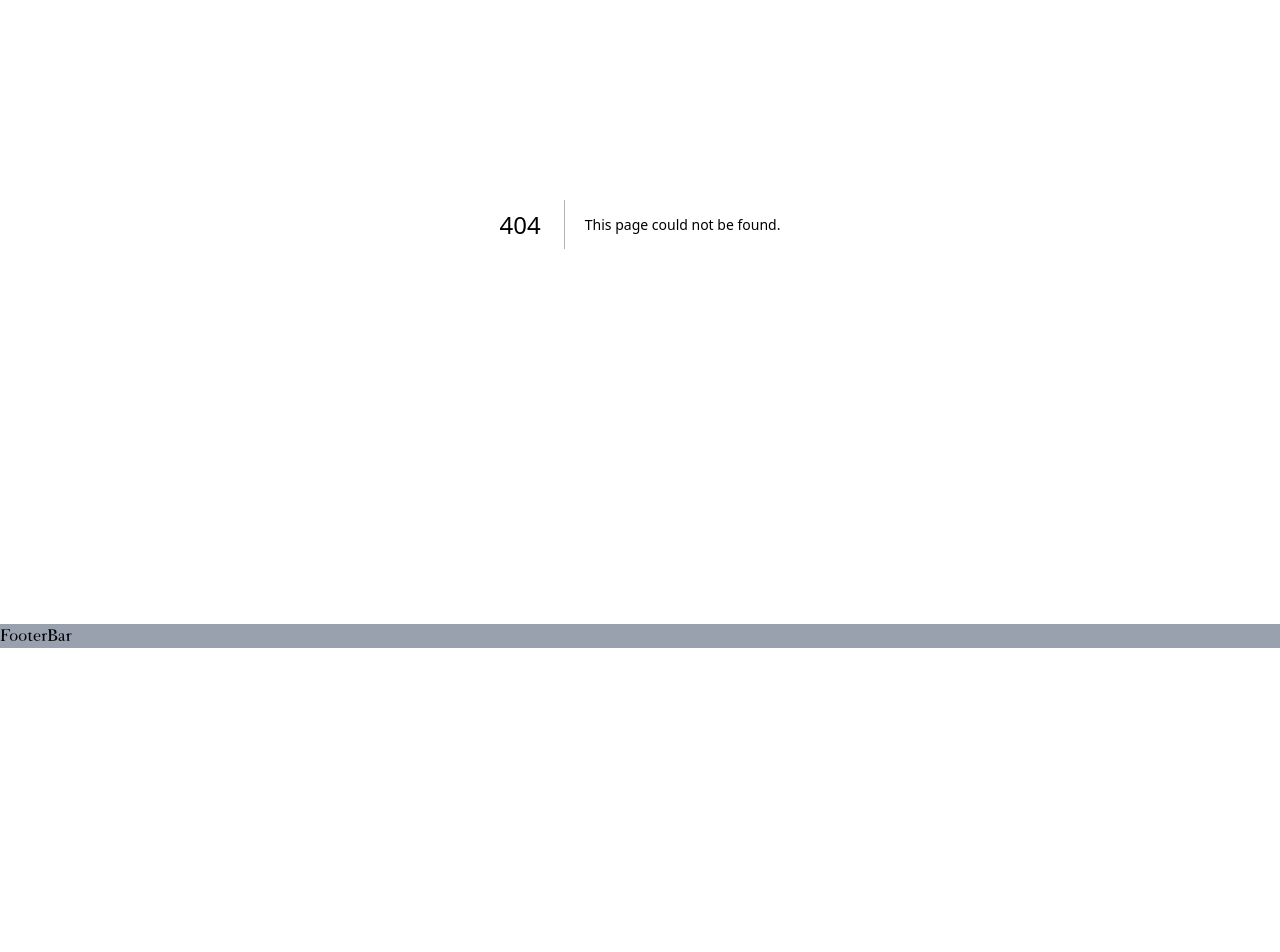
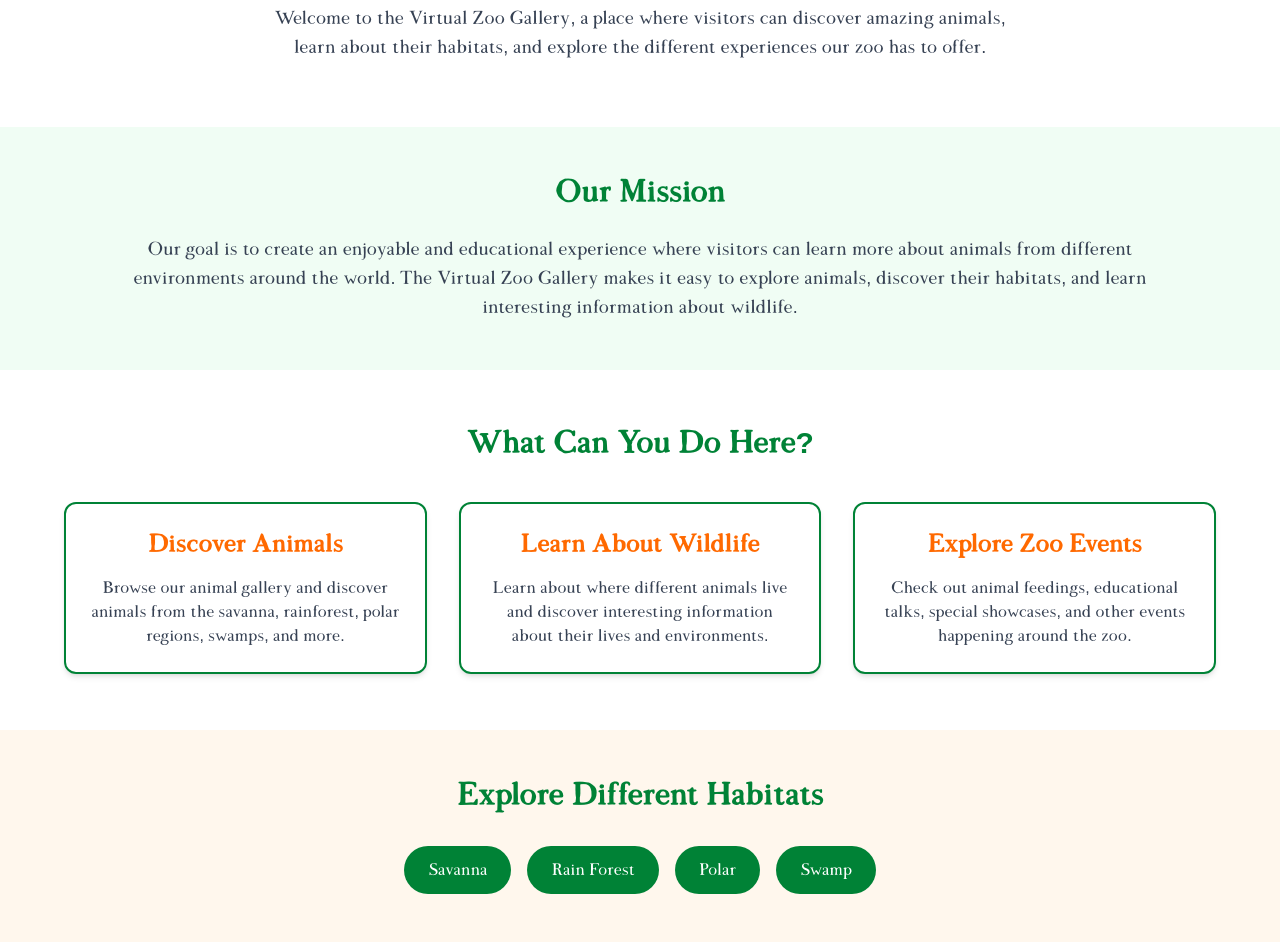
Before and after one commit to KwakuJO/VirtualZooGallery, a Next.js app: page /about in a window 1280 px wide. Before the commit this address had no page. Shown: the part 240-1192 px from the top of the page. Before the commit the page ends 888 px from the top, so only its background shows below. Built offline with nearby package versions, Linux system fonts and the light colour scheme.

Commit message:
Add files via upload

```diff
--- /dev/null
+++ b/app/about/page.tsx
@@ -0,0 +1,175 @@
+import React from "react";
+
+/*
+    Welcome to the About the Zoo page of our Virtual Zoo Gallery.
+    This page will explain the purpose of the zoo and what visitors are
+    expected to see on the website.
+
+    Last modified by: An Luu (08/10/2026)
+*/
+
+export default function AboutPage() {
+  return (
+    <main className="min-h-screen bg-white text-black">
+
+      {/* Main Header */}
+      <section className="text-center px-8 py-16">
+        <h1 className="text-5xl font-bold text-green-700">
+          About the Zoo
+        </h1>
+
+        <h2 className="text-2xl font-semibold text-orange-500 mt-3">
+          Explore. Discover. Learn.
+        </h2>
+
+        <p className="max-w-3xl mx-auto mt-6 text-lg text-gray-700 leading-relaxed">
+          Welcome to the Virtual Zoo Gallery, a place where visitors can
+          discover amazing animals, learn about their habitats, and explore
+          the different experiences our zoo has to offer.
+        </p>
+      </section>
+
+      {/* Our Mission */}
+      <section className="bg-green-50 px-8 py-12">
+        <div className="max-w-5xl mx-auto">
+          <h2 className="text-3xl font-bold text-green-700 text-center mb-6">
+            Our Mission
+          </h2>
+
+          <p className="text-center text-lg text-gray-700 leading-relaxed">
+            Our goal is to create an enjoyable and educational experience
+            where visitors can learn more about animals from different
+            environments around the world. The Virtual Zoo Gallery makes it
+            easy to explore animals, discover their habitats, and learn
+            interesting information about wildlife.
+          </p>
+        </div>
+      </section>
+
+      {/* What You Can Do */}
+      <section className="px-8 py-14">
+        <h2 className="text-3xl font-bold text-green-700 text-center mb-10">
+          What Can You Do Here?
+        </h2>
+
+        <div className="max-w-6xl mx-auto grid grid-cols-1 md:grid-cols-3 gap-8">
+
+          {/* Animals */}
+          <div
+            className="
+              border-2
+              border-green-700
+              rounded-xl
+              p-6
+              text-center
+              shadow-md
+              hover:shadow-xl
+              hover:-translate-y-1
+              transition-all
+              duration-300
+            "
+          >
+            <h3 className="text-2xl font-bold text-orange-500 mb-4">
+              Discover Animals
+            </h3>
+
+            <p className="text-gray-700">
+              Browse our animal gallery and discover animals from the
+              savanna, rainforest, polar regions, swamps, and more.
+            </p>
+          </div>
+
+          {/* Learn */}
+          <div
+            className="
+              border-2
+              border-green-700
+              rounded-xl
+              p-6
+              text-center
+              shadow-md
+              hover:shadow-xl
+              hover:-translate-y-1
+              transition-all
+              duration-300
+            "
+          >
+            <h3 className="text-2xl font-bold text-orange-500 mb-4">
+              Learn About Wildlife
+            </h3>
+
+            <p className="text-gray-700">
+              Learn about where different animals live and discover
+              interesting information about their lives and environments.
+            </p>
+          </div>
+
+          {/* Events */}
+          <div
+            className="
+              border-2
+              border-green-700
+              rounded-xl
+              p-6
+              text-center
+              shadow-md
+              hover:shadow-xl
+              hover:-translate-y-1
+              transition-all
+              duration-300
+            "
+          >
+            <h3 className="text-2xl font-bold text-orange-500 mb-4">
+              Explore Zoo Events
+            </h3>
+
+            <p className="text-gray-700">
+              Check out animal feedings, educational talks, special
+              showcases, and other events happening around the zoo.
+            </p>
+          </div>
+
+        </div>
+      </section>
+
+      {/* Habitats */}
+      <section className="bg-orange-50 px-8 py-12">
+        <h2 className="text-3xl font-bold text-green-700 text-center mb-8">
+          Explore Different Habitats
+        </h2>
+
+        <div className="flex flex-wrap justify-center gap-4">
+          <div className="bg-green-700 text-white px-6 py-3 rounded-full">
+            Savanna
+          </div>
+
+          <div className="bg-green-700 text-white px-6 py-3 rounded-full">
+            Rain Forest
+          </div>
+
+          <div className="bg-green-700 text-white px-6 py-3 rounded-full">
+            Polar
+          </div>
+
+          <div className="bg-green-700 text-white px-6 py-3 rounded-full">
+            Swamp
+          </div>
+        </div>
+      </section>
+
+      {/* Closing */}
+      <section className="text-center px-8 py-16">
+        <h2 className="text-3xl font-bold text-orange-500">
+          Welcome to the Virtual Zoo Gallery!
+        </h2>
+
+        <p className="max-w-2xl mx-auto mt-4 text-lg text-gray-700">
+          Whether you are here to discover a new animal, learn something
+          interesting, or see what is happening at the zoo, there is always
+          something new to explore.
+        </p>
+      </section>
+
+    </main>
+  );
+}
--- /dev/null
+++ b/app/events/page.tsx
@@ -0,0 +1,131 @@
+import React from "react";
+
+/*
+    This page displays upcoming events at the zoo.
+
+    Last modified by: An Luu (08/10/2026)
+*/
+
+export default function EventsPage() {
+  const events = [
+    {
+      title: "Lion Feeding",
+      date: "Monday - Friday",
+      time: "11:00 AM",
+      location: "Savanna Exhibit",
+      description:
+        "Watch our African lions during feeding time and learn about their diet and behavior.",
+    },
+    {
+      title: "Meet the Meerkats",
+      date: "Wednesday & Saturday",
+      time: "2:30 PM",
+      location: "Savanna Exhibit",
+      description:
+        "Meet our meerkats and learn how these social animals live and work together.",
+    },
+    {
+      title: "Rainforest Animal Talk",
+      date: "Tuesday & Thursday",
+      time: "1:00 PM",
+      location: "Rain Forest Exhibit",
+      description:
+        "Learn about the animals that live in tropical rain forests and how they survive.",
+    },
+    {
+      title: "Polar Animal Showcase",
+      date: "Friday - Sunday",
+      time: "4:00 PM",
+      location: "Polar Exhibit",
+      description:
+        "Learn about Arctic wolves, snowy owls, sea otters, and other cold-weather animals.",
+    },
+    {
+      title: "Swamp Discovery",
+      date: "Saturday & Sunday",
+      time: "12:30 PM",
+      location: "Swamp Exhibit",
+      description:
+        "Discover alligators, beavers, platypuses, and other animals that live in wetlands.",
+    },
+    {
+      title: "Night at the Zoo",
+      date: "Saturday",
+      time: "7:00 PM",
+      location: "Main Zoo Entrance",
+      description:
+        "Explore the zoo after dark and discover how animal behavior changes at night.",
+    },
+  ];
+
+  return (
+    <main className="min-h-screen bg-white text-black px-8 py-10">
+      <section className="text-center mb-10">
+        <h1 className="text-5xl font-bold text-green-700">
+          Zoo Events
+        </h1>
+
+        <h2 className="text-2xl font-semibold text-orange-500 mt-2">
+          There&apos;s always something happening at the zoo!
+        </h2>
+
+        <p className="text-gray-700 mt-4 text-lg">
+          Check out our feeding times, animal talks, and special events.
+        </p>
+      </section>
+
+      <section className="max-w-6xl mx-auto grid grid-cols-1 md:grid-cols-2 lg:grid-cols-3 gap-6">
+        {events.map((event) => (
+          <div
+            key={event.title}
+            className="
+              bg-white
+              border-2
+              border-green-700
+              rounded-xl
+              overflow-hidden
+              shadow-md
+              hover:shadow-xl
+              hover:scale-105
+              transition-transform
+              duration-300
+            "
+          >
+            <div className="bg-green-700 text-white px-5 py-4">
+              <h2 className="text-2xl font-bold">
+                {event.title}
+              </h2>
+            </div>
+
+            <div className="p-5">
+              <div className="mb-3">
+                <p className="font-bold text-orange-500">
+                  Date
+                </p>
+                <p>{event.date}</p>
+              </div>
+
+              <div className="mb-3">
+                <p className="font-bold text-orange-500">
+                  Time
+                </p>
+                <p>{event.time}</p>
+              </div>
+
+              <div className="mb-3">
+                <p className="font-bold text-orange-500">
+                  Location
+                </p>
+                <p>{event.location}</p>
+              </div>
+
+              <p className="text-gray-700 mt-4">
+                {event.description}
+              </p>
+            </div>
+          </div>
+        ))}
+      </section>
+    </main>
+  );
+}
```
